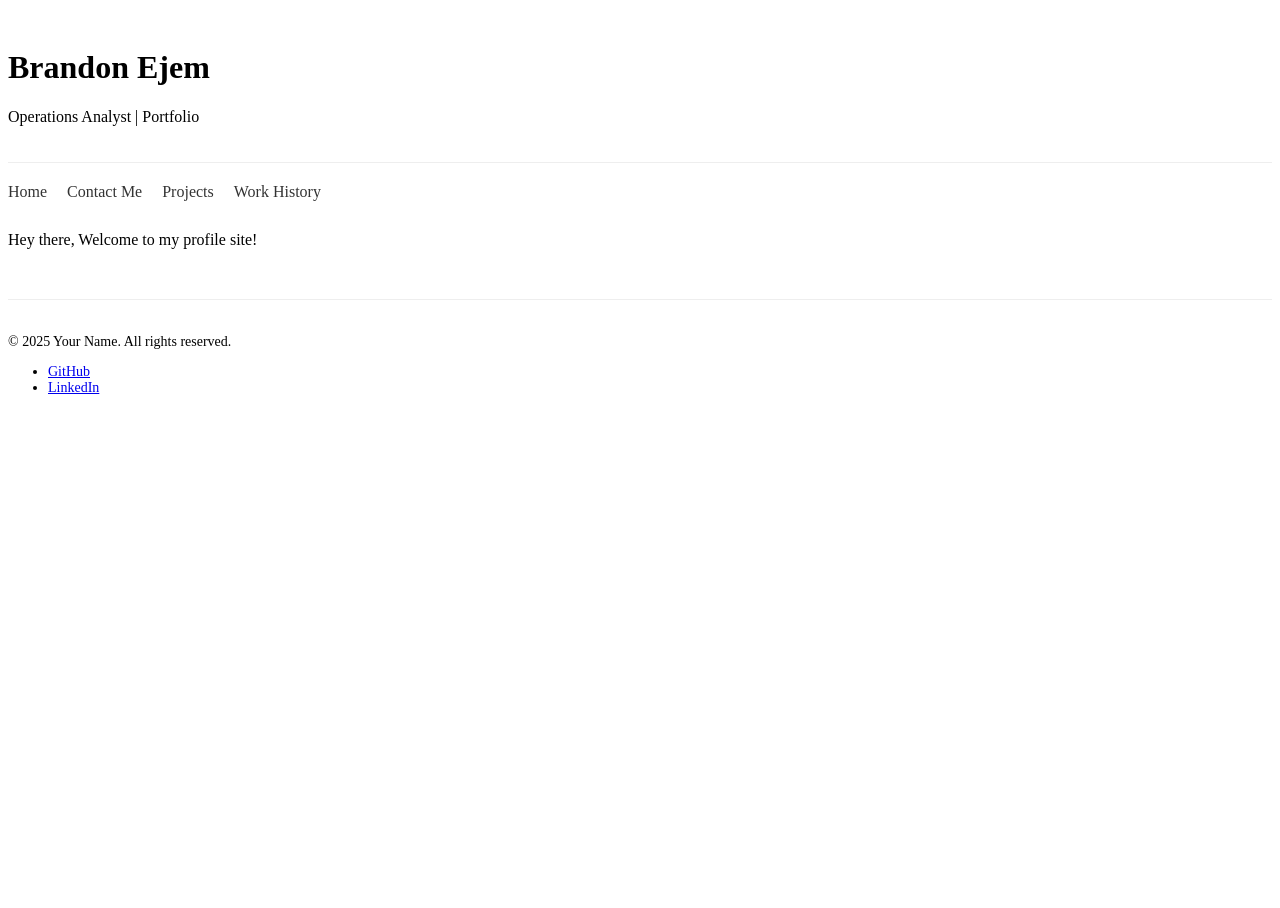
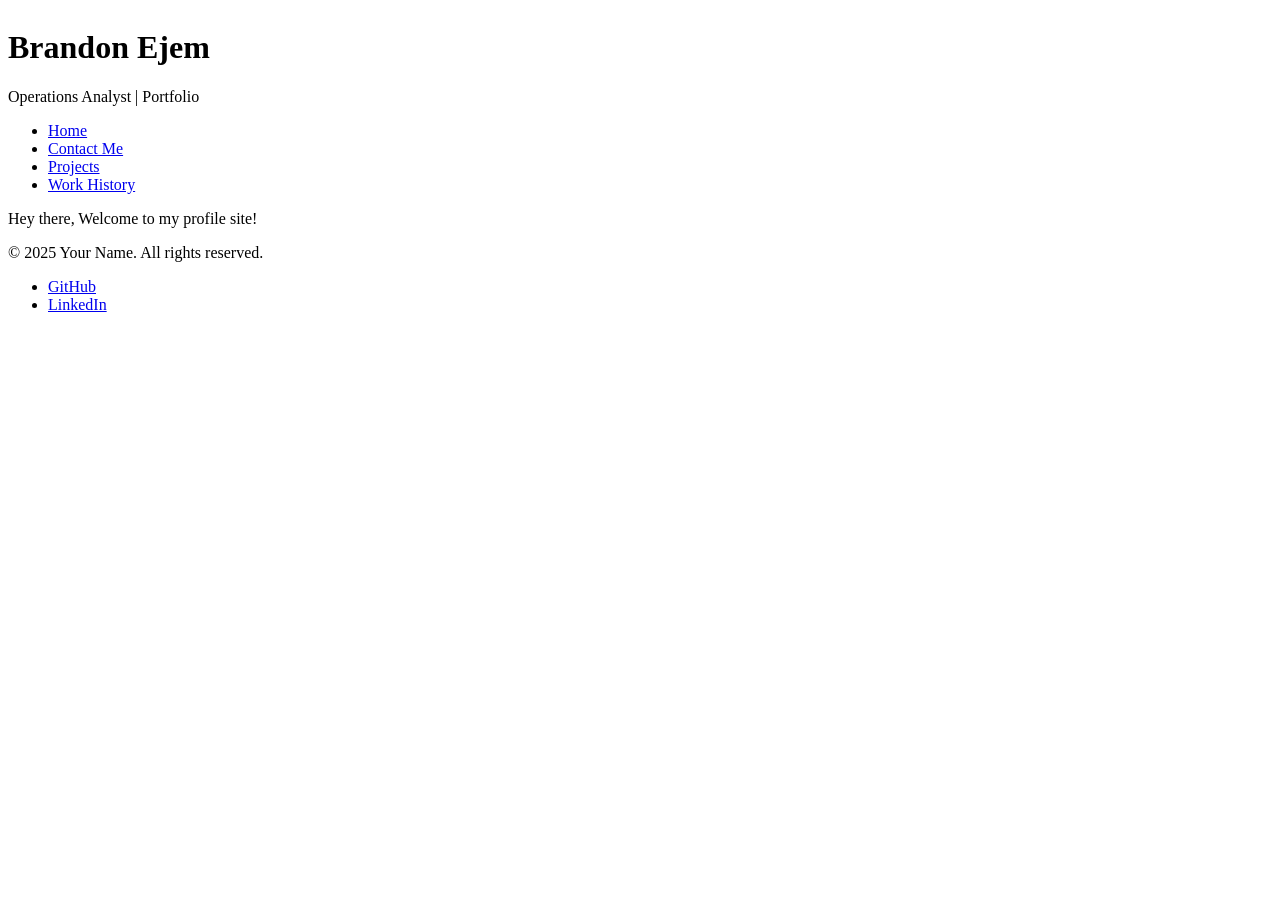
Before and after one commit to Ejem0724/Ejem0724.github.io, a Jekyll site: the page built from index.md, in a window 1280 px wide. Built offline with Jekyll 4.4.1, drawn with Linux system fonts in a browser that asks for light colours; our own code applies the rules of GitHub Pages for plain Markdown files.

Commit message:
Changing the page design as a footer test

```diff
--- a/assets/css/style.css
+++ b/assets/css/style.css
@@ -1,33 +1,16 @@
-header {
-  padding: 20px 0;
-  margin-bottom: 20px;
-  border-bottom: 1px solid #eee;
+html, body {
+  height: 100%;
 }
 
-nav {
-  margin-bottom: 30px;
+body {
+  display: flex;
+  flex-direction: column;
 }
 
-nav ul {
-  list-style: none;
-  padding: 0;
-  margin: 0;
-  display: flex;
-  gap: 20px;
-}
-
-nav ul li a {
-  text-decoration: none;
-  color: #333;
-}
-
-nav ul li a:hover {
-  color: #0366d6;
+.container {
+  flex: 1;
 }
 
 footer {
-  margin-top: 50px;
-  padding-top: 20px;
-  border-top: 1px solid #eee;
-  font-size: 14px;
+  margin-top: auto;
 }
```
